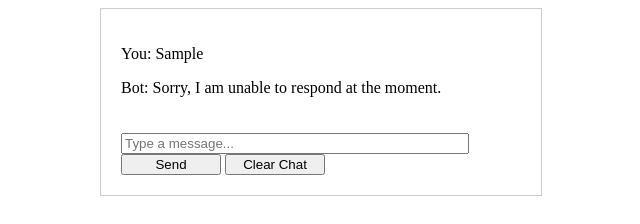
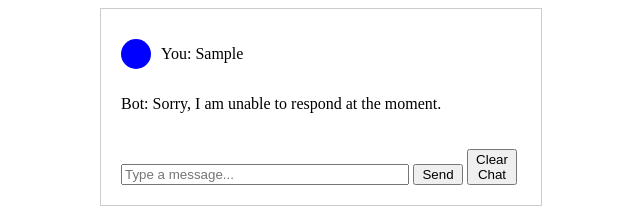
Before and after one commit to gignus79/test, a plain HTML site: page index.html in a window 1280 px wide. Both pictures are taken after typing "Sample" into the empty fields and a click on the button "Send". Shown: the whole page, without its empty margins (319-959 px from the left). Drawn offline with Linux system fonts and the light colour scheme; no server answers.

Commit message:
Update index.html

```diff
--- a/index.html
+++ b/index.html
@@ -19,11 +19,32 @@
 }
 
 #userInput {
-            width: calc(100% - 60px);
+    width: calc(100% - 120px);
 }
 
 #sendButton, #clearButton {
-            width: 100px;
+    width: 50px;
+}
+
+.message {
+    display: flex;
+    align-items: center;
+    margin-bottom: 10px;
+}
+
+.avatar {
+    border-radius: 50%;
+    width: 30px;
+    height: 30px;
+    margin-right: 10px;
+}
+
+.user .avatar {
+    background-color: blue;
+}
+
+.bot .avatar {
+    background-color: red;
 }
 </style>
 </head>
@@ -38,11 +59,13 @@
 
     <script>
         document.getElementById('sendButton').addEventListener('click', sendMessage);
-        document.getElementById('clearButton').addEventListener('click', clearChat);
-        document.getElementById('userInput').addEventListener('keyup', (event) => {
-            if (event.key === 'Enter') {
+        document.getElementById('userInput').addEventListener('keypress', function (e) {
+            if (e.key === 'Enter') {
                 sendMessage();
             }
+        });
+        document.getElementById('clearButton').addEventListener('click', () => {
+            document.getElementById('chatLog').innerHTML = '';
         });
 
         async function sendMessage() {
@@ -53,14 +76,22 @@
             const userMessage = userInput.value.trim();
 
             if(userMessage) {
-                chatLog.innerHTML += `<p>You: ${userMessage}</p>`;
+                chatLog.innerHTML += `
+                    <div class="message user">
+                        <div class="avatar"></div>
+                        <p>You: ${userMessage}</p>
+                    </div>`;
                 userInput.value = '';
 
                 loading.style.display = 'block';
 
                 try {
                     const botResponse = await sendMessageToBot(userMessage);
-                    chatLog.innerHTML += `<p>Bot: ${botResponse}</p>`;
+                    chatLog.innerHTML += `
+                        <div class="message bot">
+                            <div class="avatar"></div>
+                            <p>Bot: ${botResponse}</p>
+                        </div>`;
                 } catch (error) {
                     chatLog.innerHTML += `<p>Bot: Sorry, I am unable to respond at the moment.</p>`;
                 } finally {
@@ -79,7 +110,7 @@
                     headers: {
                         'Content-Type': 'application/json',
                     },
-                    body: JSON.stringify({ messages: [{role: "system", content: "You are a helpful assistant."}, {role: "user", content: message}] }),
+                    body: JSON.stringify({ prompt: message }),
                 });
 
                 if (!response.ok) {
@@ -87,17 +118,12 @@
                 }
 
                 const data = await response.json();
-                return data.choices[0].message.content;
+                return data.choices[0].message.content; // Assicurati che data sia una stringa o accedi alla proprietà corretta
             } catch (error) {
                 console.error('Error:', error);
                 throw error;
             }
         }
-
-        function clearChat() {
-            const chatLog = document.getElementById('chatLog');
-            chatLog.innerHTML = '';
-        }
     </script>
 </body>
 </html>
```
Lines whose indentation alone changed are shown as unchanged.
